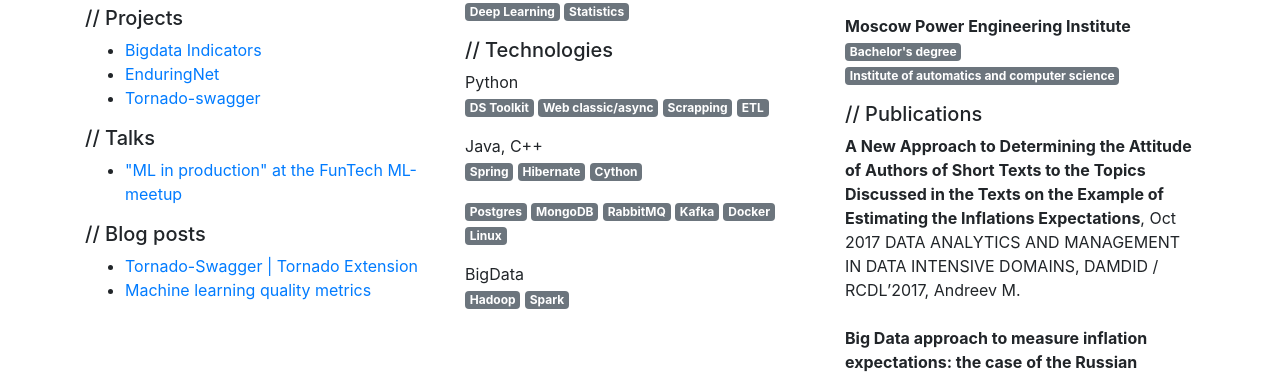
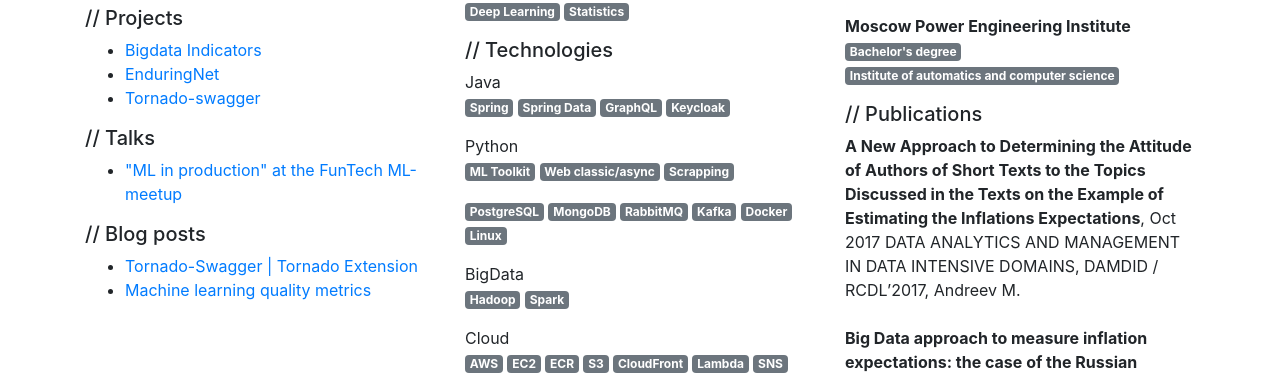
Before and after one commit to mrk-andreev/mrk-andreev.github.io, a plain HTML site: page index.html in a window 1280 px wide. Shown: the part 419-796 px from the top of the page. Drawn offline with nearby package versions, Linux system fonts and the light colour scheme.

Commit message:
refactor skills

```diff
--- a/index.html
+++ b/index.html
@@ -58,18 +58,18 @@
                 <span class="badge badge-secondary">Statistics</span>
             </p>
             <h5>// Technologies</h5>
+            <p>Java<br/>
+                <span class="badge badge-secondary">Spring</span>
+                <span class="badge badge-secondary">Spring Data</span>
+                <span class="badge badge-secondary">GraphQL</span>
+                <span class="badge badge-secondary">Keycloak</span>
+            </p>
             <p>Python<br/>
-                <span class="badge badge-secondary">DS Toolkit</span>
+                <span class="badge badge-secondary">ML Toolkit</span>
                 <span class="badge badge-secondary">Web classic/async</span>
                 <span class="badge badge-secondary">Scrapping</span>
-                <span class="badge badge-secondary">ETL</span>
             </p>
-            <p>Java, C++<br/>
-                <span class="badge badge-secondary">Spring</span>
-                <span class="badge badge-secondary">Hibernate</span>
-                <span class="badge badge-secondary">Cython</span>
-            </p>
-            <p><span class="badge badge-secondary">Postgres</span>
+            <p><span class="badge badge-secondary">PostgreSQL</span>
                 <span class="badge badge-secondary">MongoDB</span>
                 <span class="badge badge-secondary">RabbitMQ</span>
                 <span class="badge badge-secondary">Kafka</span>
@@ -77,6 +77,15 @@
                 <span class="badge badge-secondary">Linux</span></p>
             <p>BigData<br/><span class="badge badge-secondary">Hadoop</span>
                 <span class="badge badge-secondary">Spark</span></p>
+            <p>Cloud<br/><span class="badge badge-secondary">AWS</span>
+                <span class="badge badge-secondary">EC2</span>
+                <span class="badge badge-secondary">ECR</span>
+                <span class="badge badge-secondary">S3</span>
+                <span class="badge badge-secondary">CloudFront</span>
+                <span class="badge badge-secondary">Lambda</span>
+                <span class="badge badge-secondary">SNS</span>
+                <span class="badge badge-secondary">SQS</span>
+            </p>
         </div>
         <div class="col-md-4 order-md-2 mb-2">
             <h5>// Education</h5>
```
